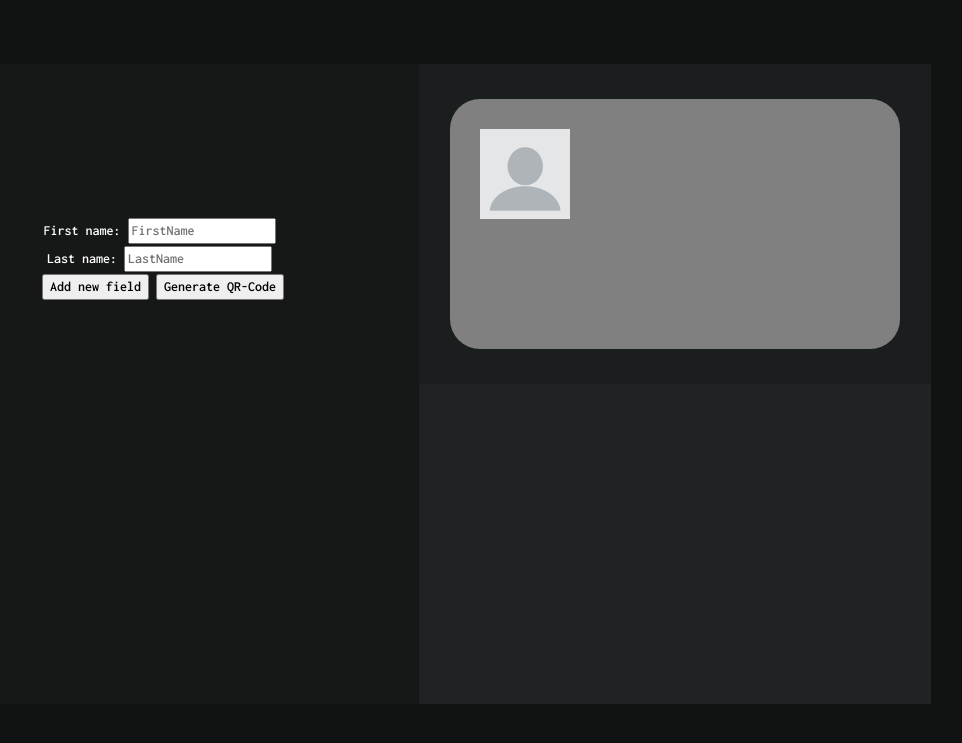
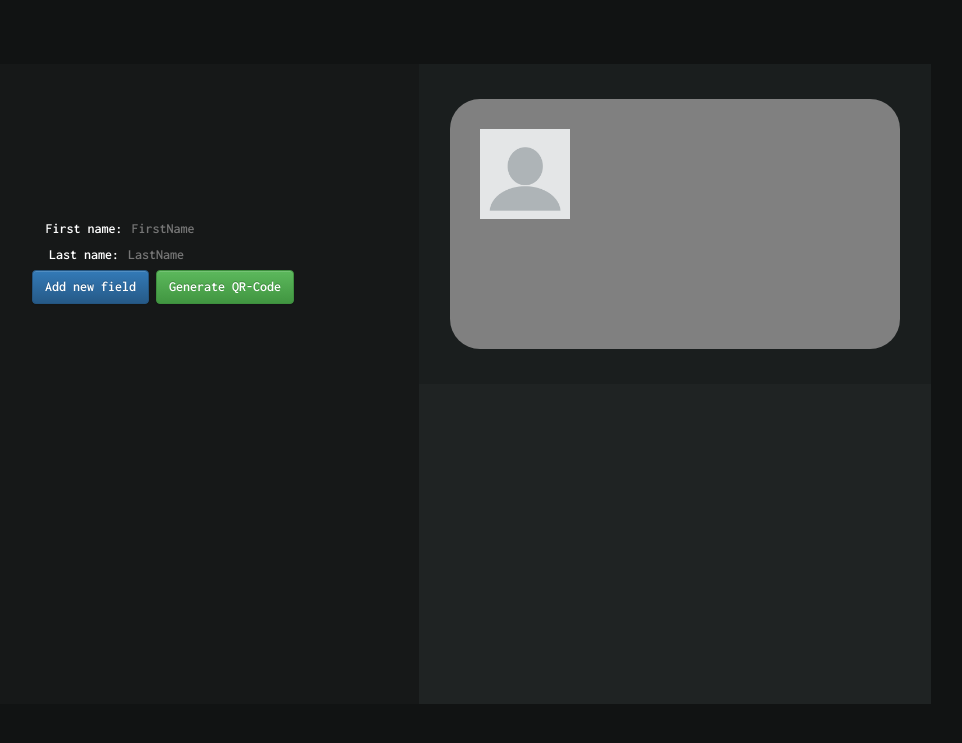
Before and after one commit to Pos3ydon/business-card-website, a PHP site: page / in a window 1280 px wide. Shown: the top 743 px of the page, without its empty margins (221-1183 px from the left). Run offline with PHP 8.4, Linux system fonts and the light colour scheme; some libraries are stand-ins or nearby versions.

Commit message:
some fixes

```diff
--- a/Website/index.html
+++ b/Website/index.html
@@ -87,9 +87,9 @@
                     </div>
                 </div>
 
-                <button id="new_textfield" onclick="openAppendFieldWindow()">Add new field</button>
+                <button id="new_textfield" class="btn btn-primary" onclick="openAppendFieldWindow()">Add new field</button>
 
-                <button id="btn_generate" onclick="generateCode()">Generate QR-Code</button>
+                <button id="btn_generate" class="btn btn-success" onclick="generateCode()">Generate QR-Code</button>
 
             </div>
 
@@ -133,14 +133,14 @@
             <div id="appendFieldWindow">
                 <p id="appendFieldWindowTitle">Add Input Field</p>
 
-                <button id="btn_firstName" class="appendFieldButton" onclick="appendField('formFirstName', 'btn_firstName')" style="display: none;">First name</button>
-                <button id="btn_lastName" class="appendFieldButton" onclick="appendField('formLastName', 'btn_lastName')" style="display: none;">Last name</button>
-                <!--<button id="btn_age" class="appendFieldButton" onclick="appendField('formAge', 'btn_age')" style="display: block;">Age</button>-->
-                <button id="btn_profession" class="appendFieldButton" onclick="appendField('formProfession', 'btn_profession')" style="display: block;">Profession</button>
-                <button id="btn_email" class="appendFieldButton" onclick="appendField('formEmail', 'btn_email')" style="display: block;">E-Mail</button>
-                <button id="btn_website" class="appendFieldButton" onclick="appendField('formWebsite', 'btn_website')" style="display: block;">Website</button>
-                <button id="btn_company" class="appendFieldButton" onclick="appendField('formCompany', 'btn_company')" style="display: block;">Company</button>
-                <button id="btn_closeAppendFieldWindow" onclick="closeAppendFieldWindow()">Cancel</button>
+                <button id="btn_firstName" class="appendFieldButton btn btn-secondary" onclick="appendField('formFirstName', 'btn_firstName')" style="display: none;">First name</button>
+                <button id="btn_lastName" class="appendFieldButton btn btn-secondary" onclick="appendField('formLastName', 'btn_lastName')" style="display: none;">Last name</button>
+                <!--<button id="btn_age" class="appendFieldButton btn btn-secondary" onclick="appendField('formAge', 'btn_age')" style="display: block;">Age</button>-->
+                <button id="btn_profession" class="appendFieldButton btn btn-secondary" onclick="appendField('formProfession', 'btn_profession')" style="display: block;">Profession</button>
+                <button id="btn_email" class="appendFieldButton btn btn-secondary" onclick="appendField('formEmail', 'btn_email')" style="display: block;">E-Mail</button>
+                <button id="btn_website" class="appendFieldButton btn btn-secondary" onclick="appendField('formWebsite', 'btn_website')" style="display: block;">Website</button>
+                <button id="btn_company" class="appendFieldButton btn btn-secondary" onclick="appendField('formCompany', 'btn_company')" style="display: block;">Company</button>
+                <button id="btn_closeAppendFieldWindow" class="btn btn-danger" onclick="closeAppendFieldWindow()">Cancel</button>
             </div>
         </div>
 
--- a/Website/scripts/appendField.js
+++ b/Website/scripts/appendField.js
@@ -10,14 +10,11 @@ function closeAppendFieldWindow() {
 function appendField(formId, buttonId) {
     document.getElementById(formId).setAttribute("style", "display: block");
     document.getElementById(buttonId).setAttribute("style", "display: none");
-
-    closeAppendFieldWindow();
 }
 
 function deleteField(formId, buttonId) {
-    /*alert(document.getElementById(formId).children.item(1).getAttribute("value"));
-    document.getElementById(formId).getElementsByTagName("input")[0].setAttribute("value", "");*/
+    document.getElementById(formId).getElementsByTagName("input")[0].value = "";
+    document.getElementById(formId).getElementsByTagName("input")[0].oninput();
     document.getElementById(formId).setAttribute("style", "display: none");
     document.getElementById(buttonId).setAttribute("style", "display: block");
-    //alert(document.getElementById(formId).children.item(1).getAttribute("value"));
 }
--- a/Website/styles/appendField.css
+++ b/Website/styles/appendField.css
@@ -29,8 +29,10 @@
 
 .appendFieldButton {
     margin: auto;
+    margin-bottom: 5px;
 }
 
 #btn_closeAppendFieldWindow {
-    margin-top: 40px;
+    margin-top: 30px;
+    margin-bottom: 10px;
 }
--- a/Website/styles/mainForm.css
+++ b/Website/styles/mainForm.css
@@ -15,6 +15,17 @@
 }
 
 .formFieldInput {
+    background-color: transparent;
+
+    border: 0px;
+    border-bottom: 50px;
+    border-bottom-width: 50px;
+    border-bottom-color: blue;
+
+    color: hsl(0, 0%, 70%);
+}
+
+.formFieldInput:hover {
 
 }
 
```
